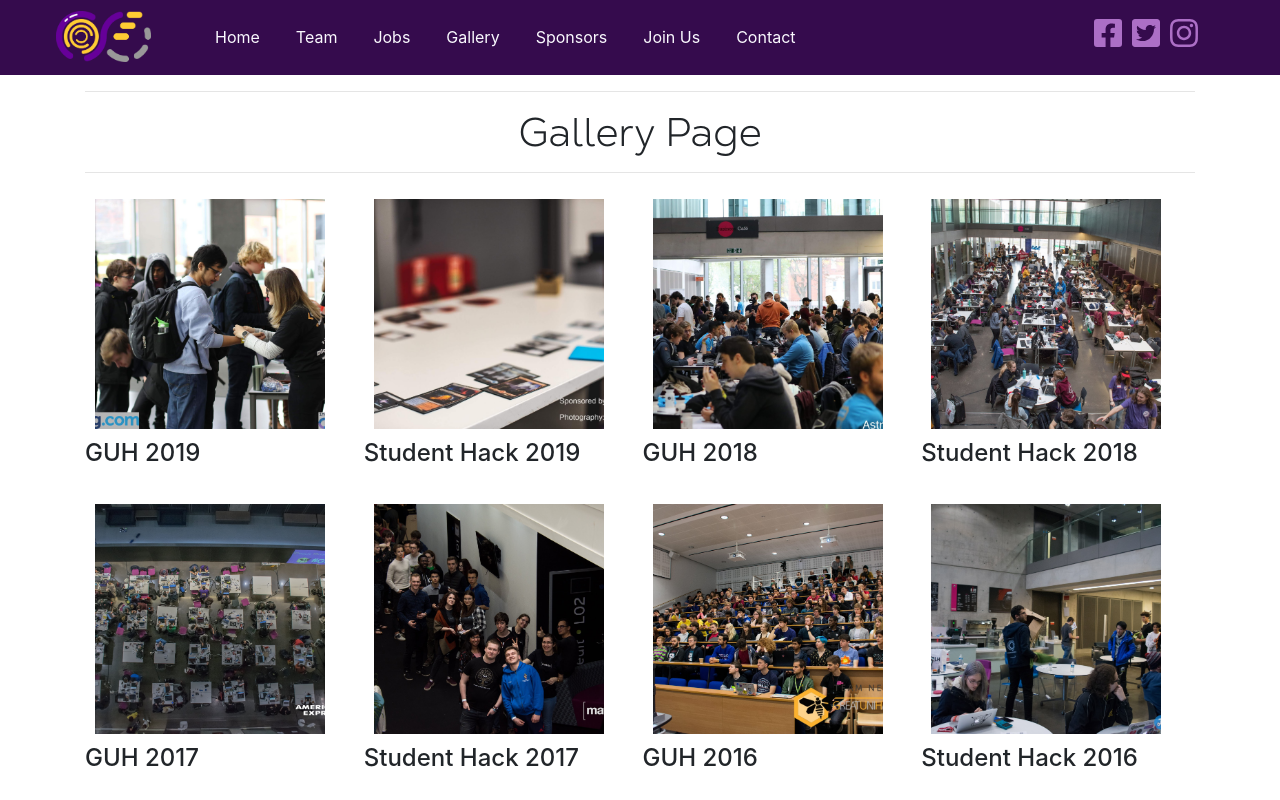
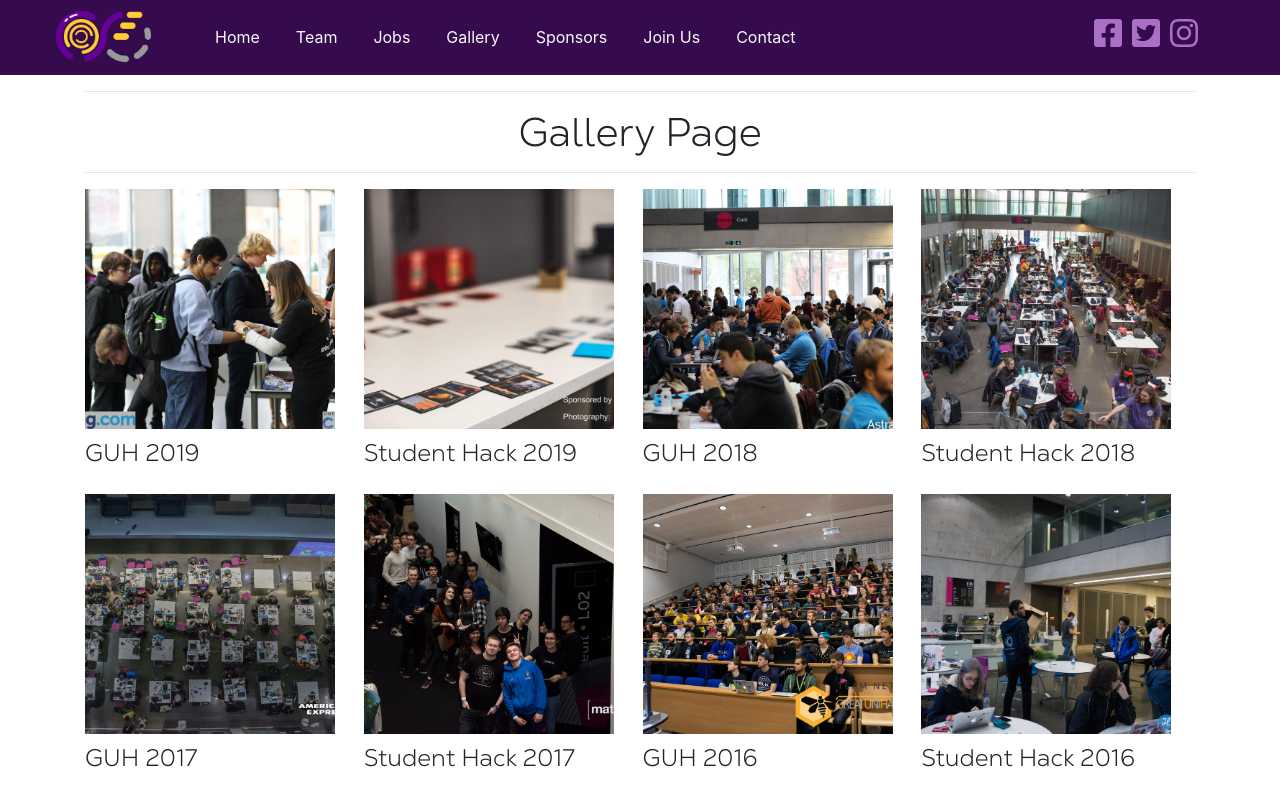
Before and after one commit to unicsmcr/unicsmcr.com-2019, a React (Create React App) app: page /Gallery in a window 1280 px wide. Built offline with nearby package versions, Linux system fonts and the light colour scheme.

Commit message:
adjusted formatting

```diff
--- a/src/gallery.css
+++ b/src/gallery.css
@@ -4,18 +4,12 @@
     grid-template-columns: repeat(auto-fit, minmax(250px, 1fr));
     grid-template-rows: repeat(2, 300px);
   }
-/* .grid-item-gallery {
-    padding: 20px;
-    text-align: center;
-    width:200px;
-    height:200px;
-    overflow:hidden;
-} */
+
 .grid-item-gallery {
     object-fit: cover;
     width:250px;
     height:250px;
-    padding: 10px;
+    padding-bottom: 10px;
     text-align:center;
   }
 
@@ -24,3 +18,10 @@
     width: 250px;
     height: 250px;
   }
+
+.gallery-caption {
+    text-align: left;
+    font-family: "Nexa Light";
+    /* margin-top: -50px;
+    color: white; */
+}
```
